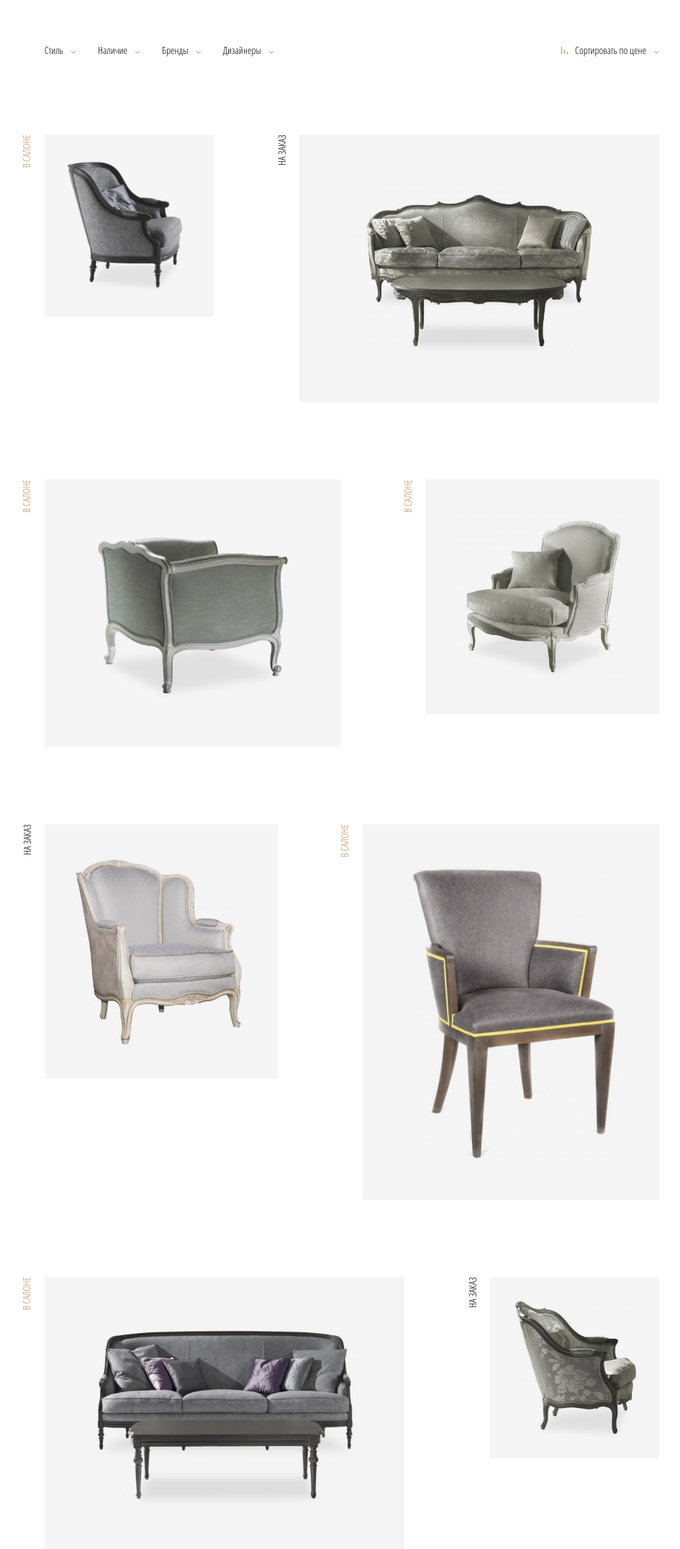
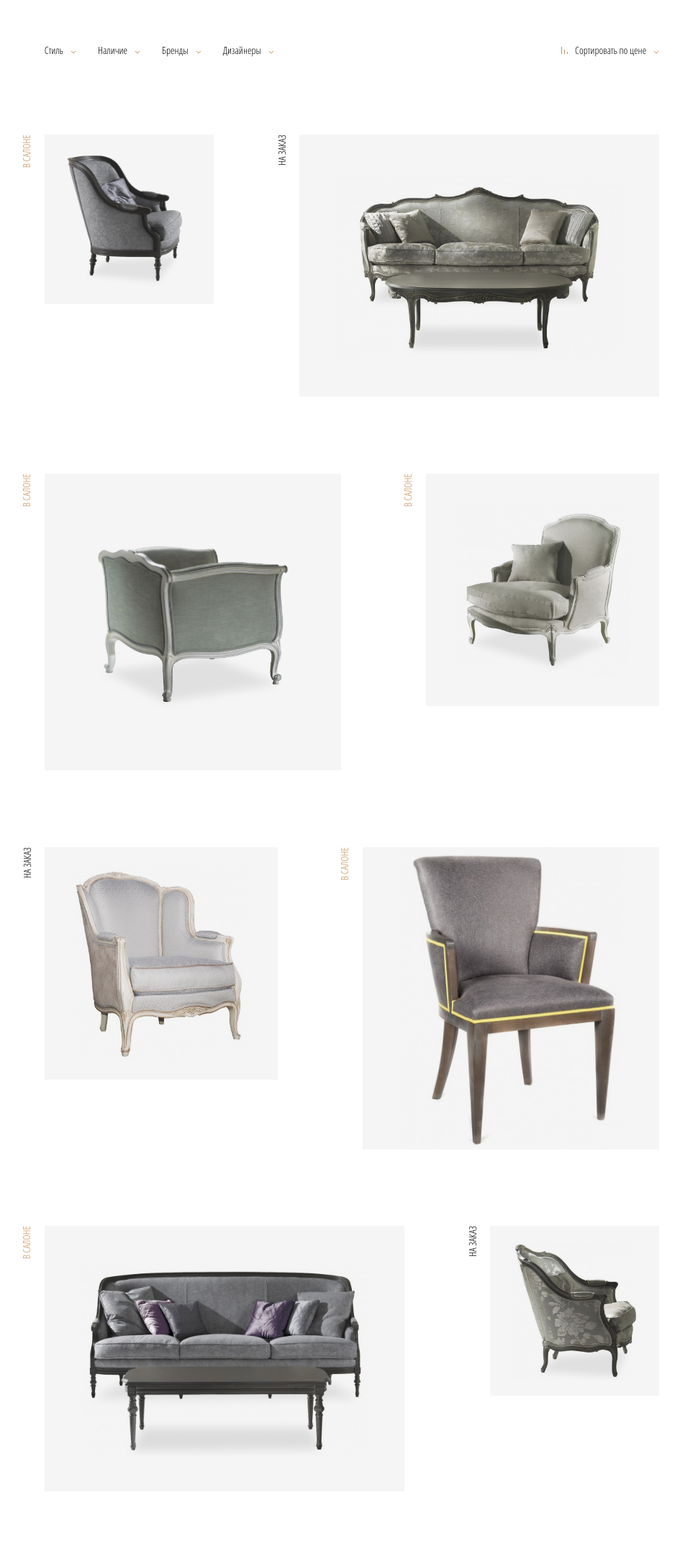
Before and after one commit to iposokhin/junk-drawer, a PHP site: page / in a window 1280 px wide. Shown: the whole page at 72% size, without its empty margins (151-1096 px from the left). After the commit the page ends 2022 px from the top, so only its background shows below. Run offline with PHP 8.4, Linux system fonts and the light colour scheme; some libraries are stand-ins or nearby versions.

Commit message:
Square images

```diff
--- a/Test task 2/style.css
+++ b/Test task 2/style.css
@@ -170,10 +170,21 @@ body {
   background-color: rgba(0,0,0,.04);
 }
 
+.product__item_armchair .product__pic:before {
+  content: '';
+  padding-top: 100%;
+  float: left;
+}
+
 .product__img {
   height: auto;
   display: block;
   max-width: 75%;
-  margin: 12.5%;
+  margin: auto;
   z-index: -1;
 }
+
+.product__item_sofa .product__img {
+  margin: 10%;
+  max-width: 80%;
+}
```
